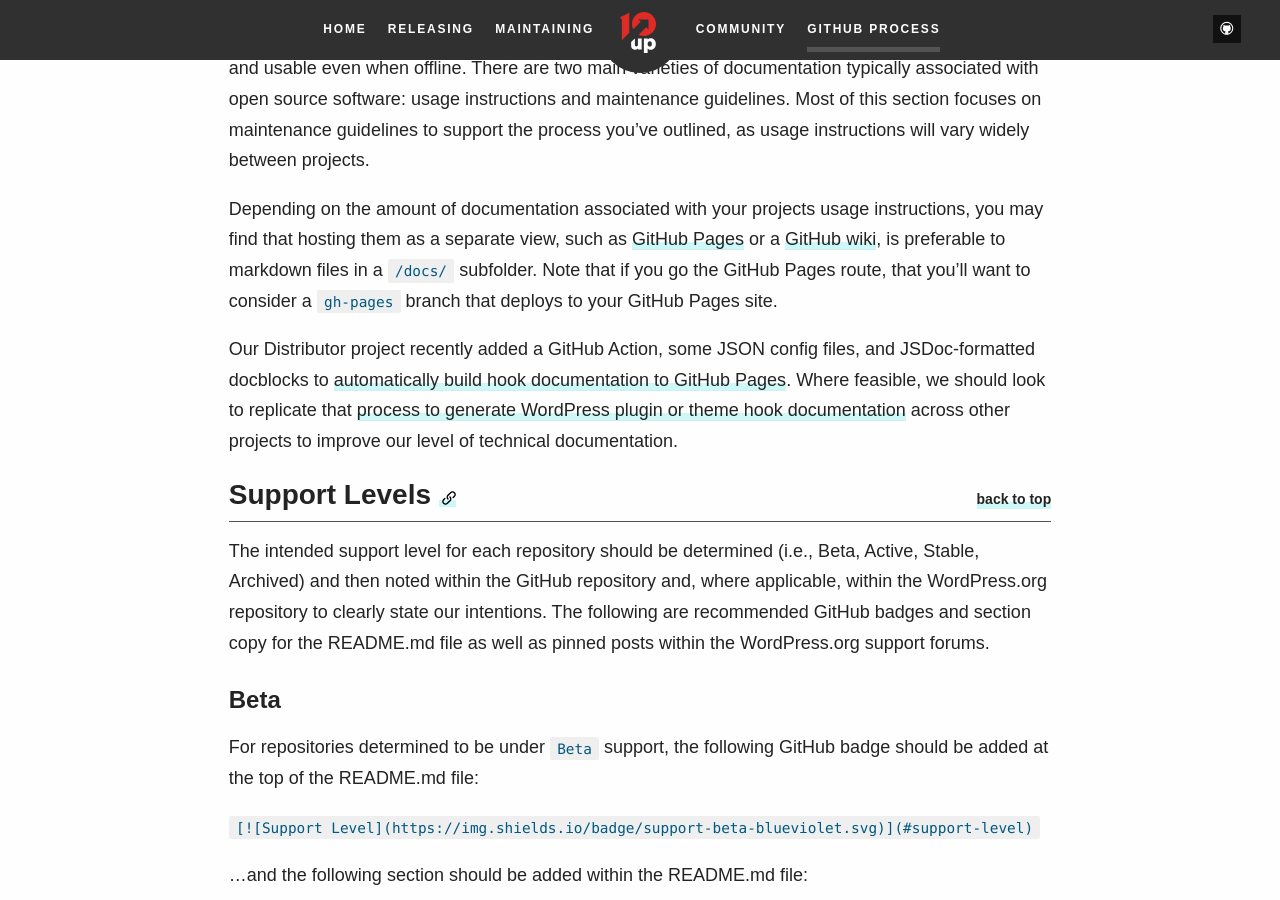
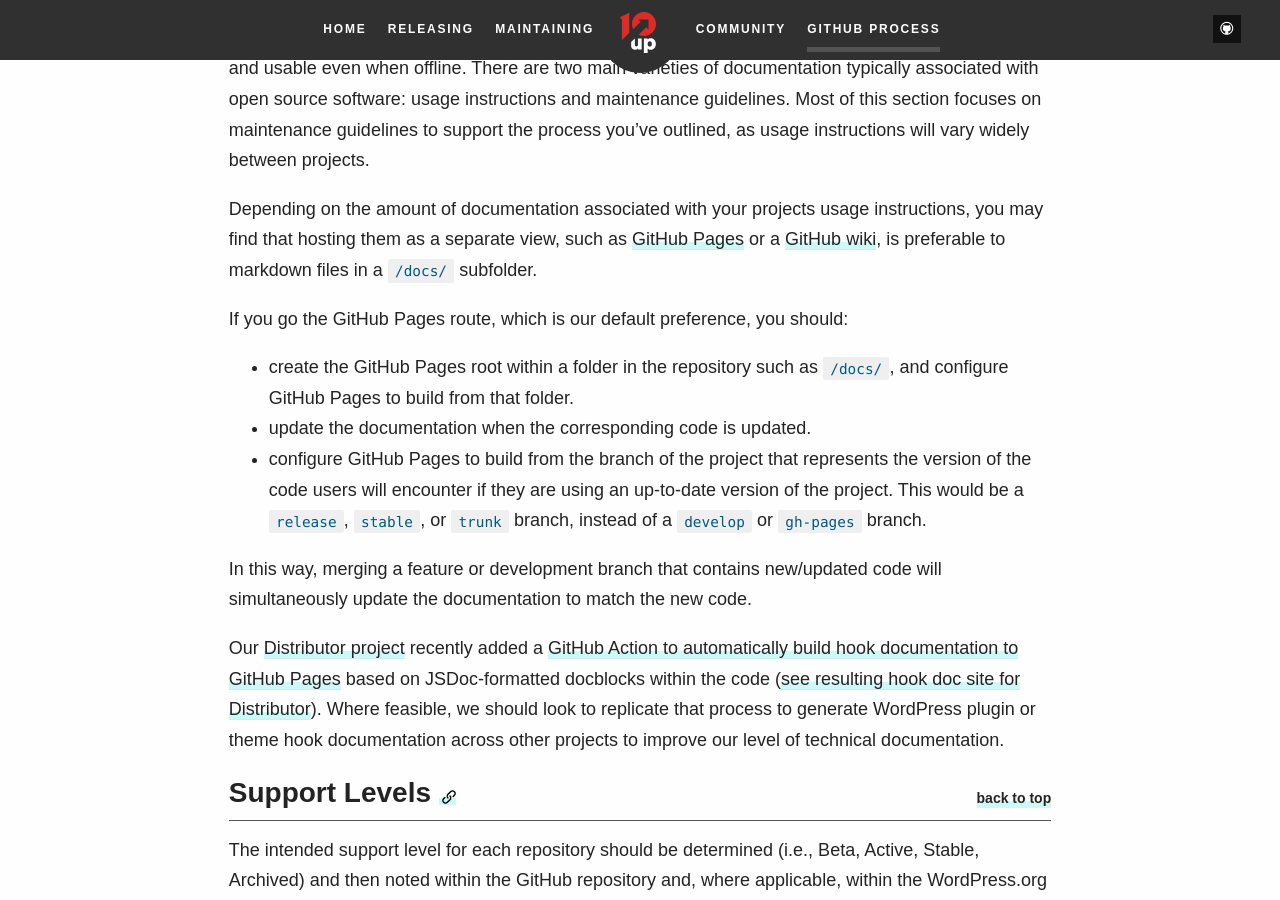
Before and after one commit to 10up/Open-Source-Best-Practices, a Jekyll site: the page built from github-process.md, in a window 1280 px wide and 900 px high, scrolled down 4554 px. Built offline with Jekyll 4.4.1, drawn with Linux system fonts in a browser that asks for light colours; some web fonts are replaced.

Commit message:
Update GitHub-Process.md
Co-Authored-By: Ben Keith <1754187+benlk@users.noreply.github.com>

```diff
--- a/_includes/markdown/GitHub-Process.md
+++ b/_includes/markdown/GitHub-Process.md
@@ -61,9 +61,17 @@ This means that we’ll want the following GitHub settings:
 
 Maintain documentation in the same repository as much as possible. This keeps everything portable and usable even when offline. There are two main varieties of documentation typically associated with open source software: usage instructions and maintenance guidelines. Most of this section focuses on maintenance guidelines to support the process you’ve outlined, as usage instructions will vary widely between projects.
 
-Depending on the amount of documentation associated with your projects usage instructions, you may find that hosting them as a separate view, such as [GitHub Pages](https://pages.github.com/) or a [GitHub wiki](https://help.github.com/en/articles/about-wikis), is preferable to markdown files in a `/docs/` subfolder.  Note that if you go the GitHub Pages route, that you'll want to consider a `gh-pages` branch that deploys to your GitHub Pages site.
+Depending on the amount of documentation associated with your projects usage instructions, you may find that hosting them as a separate view, such as [GitHub Pages](https://pages.github.com/) or a [GitHub wiki](https://help.github.com/en/articles/about-wikis), is preferable to markdown files in a `/docs/` subfolder.
 
-Our Distributor project recently added a GitHub Action, some JSON config files, and JSDoc-formatted docblocks to [automatically build hook documentation to GitHub Pages](https://10up.github.io/distributor/).  Where feasible, we should look to replicate that [process to generate WordPress plugin or theme hook documentation](https://github.com/10up/actions-wordpress/blob/stable/hookdocs-workflow.md) across other projects to improve our level of technical documentation.
+If you go the GitHub Pages route, which is our default preference, you should:
+
+* create the GitHub Pages root within a folder in the repository such as `/docs/`, and configure GitHub Pages to build from that folder.
+* update the documentation when the corresponding code is updated.
+* configure GitHub Pages to build from the branch of the project that represents the version of the code users will encounter if they are using an up-to-date version of the project. This would be a `release`, `stable`, or `trunk` branch, instead of a `develop` or `gh-pages` branch.
+
+In this way, merging a feature or development branch that contains new/updated code will simultaneously update the documentation to match the new code.
+
+Our [Distributor project](https://distributorplugin.com/) recently added a [GitHub Action to automatically build hook documentation to GitHub Pages](https://github.com/10up/actions-wordpress/blob/stable/hookdocs-workflow.md) based on JSDoc-formatted docblocks within the code ([see resulting hook doc site for Distributor](https://10up.github.io/distributor/)).  Where feasible, we should look to replicate that process to generate WordPress plugin or theme hook documentation across other projects to improve our level of technical documentation.
 
 <!-- @todo: WIKI tips: wiki repo (don’t submodule...), wiki repo strategies and examples -->
 
```
